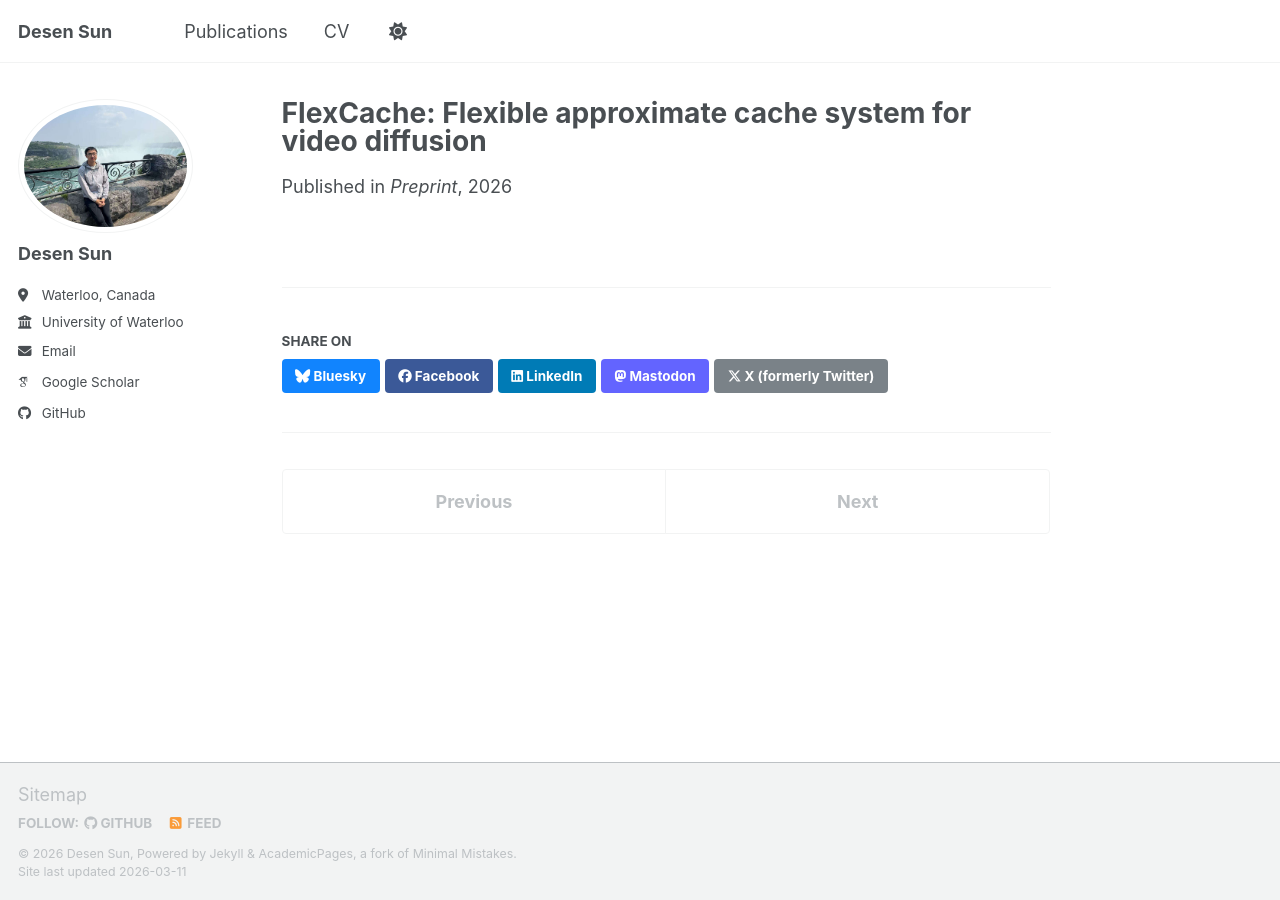
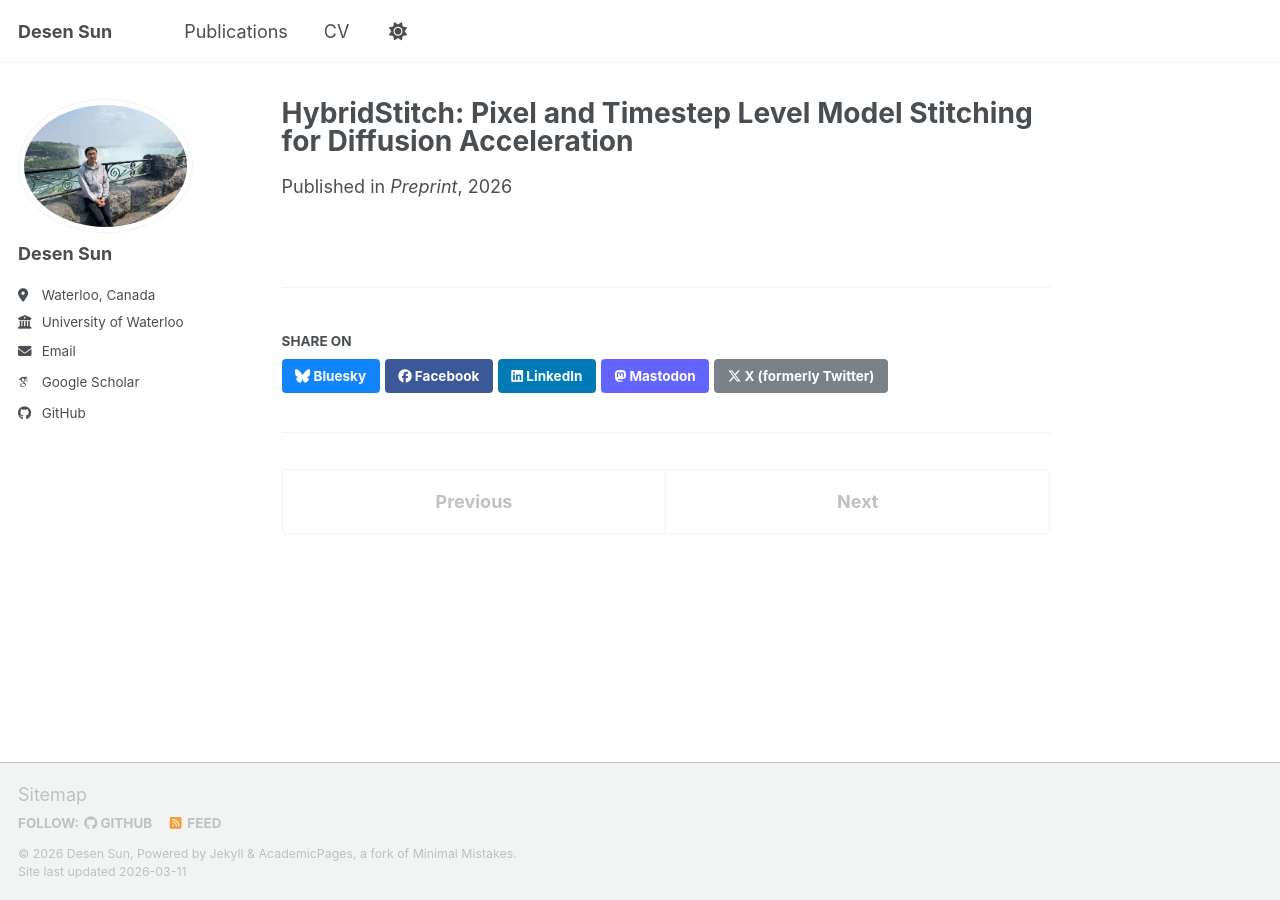
Before and after one commit to desenSunUBW/desen.sun.github.io, a Jekyll site: the page built from _publications/2026-hybridstitch.md, in a window 1280 px wide. Built offline with Jekyll 4.4.1, drawn with Linux system fonts in a browser that asks for light colours; some web fonts are replaced; a script bundle is joined from its source files by our own code; library files that are not in the unit come from our copies.

Commit message:
change name

```diff
--- a/_publications/2026-hybridstitch.md
+++ b/_publications/2026-hybridstitch.md
@@ -1,10 +1,10 @@
 ---
-title: "FlexCache: Flexible approximate cache system for video diffusion"
+title: "HybridStitch: Pixel and Timestep Level Model Stitching for Diffusion Acceleration"
 collection: publications
 category: manuscripts
-permalink: /publication/2024-12-10-flexcache
+permalink: /publication/2026-03-10-hybridstitch
 date: 2026-03-10
 venue: 'Preprint'
 paperurl: 'https://arxiv.org/abs/2603.07815'
-authors: '<strong>Desen Sun*</strong>, <span>Jason Hon* </span>, Jintao Zhang, Sihang Liu (*: co-first author)'
+authors: '<strong>Desen Sun* </strong>, <span>Jason Hon* </span>, Jintao Zhang, Sihang Liu (*: co-first author)'
 ---
```
Also changed, not shown: _pages/about.md (+1 -1 lines).
